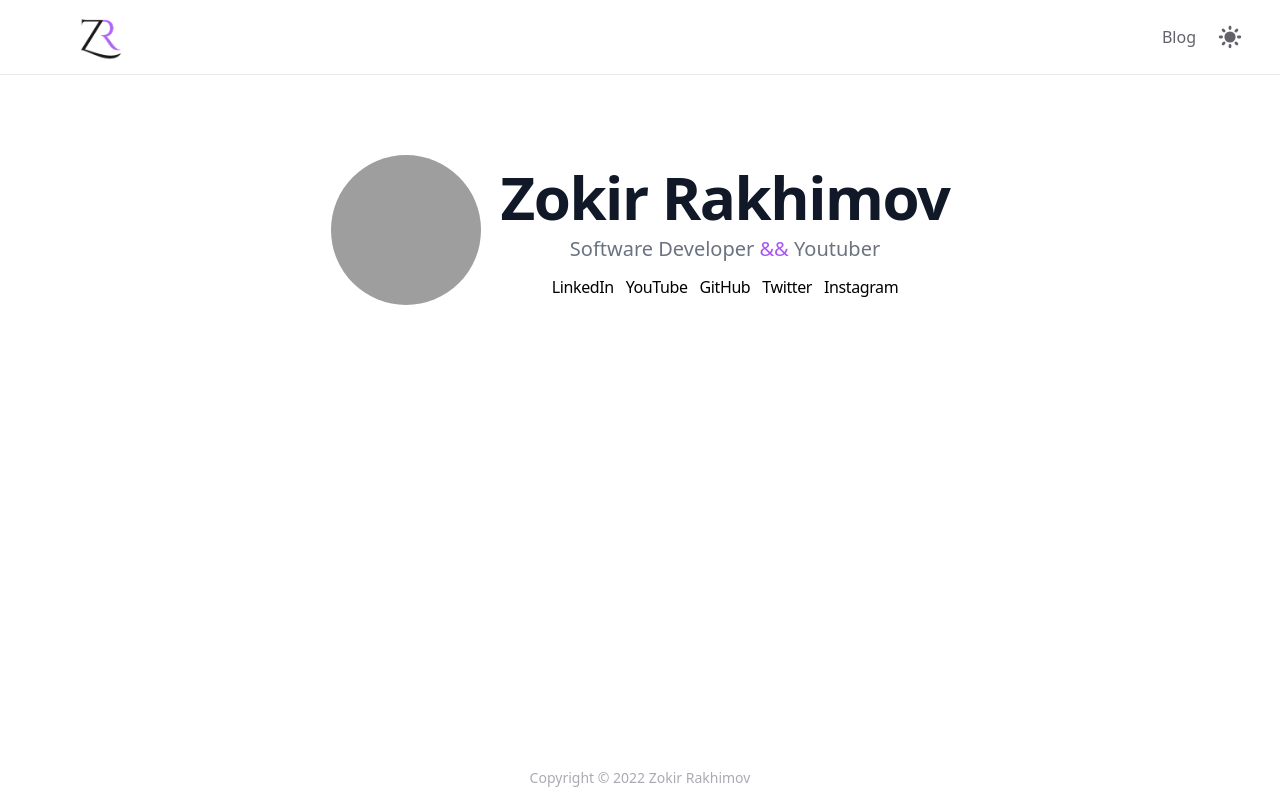
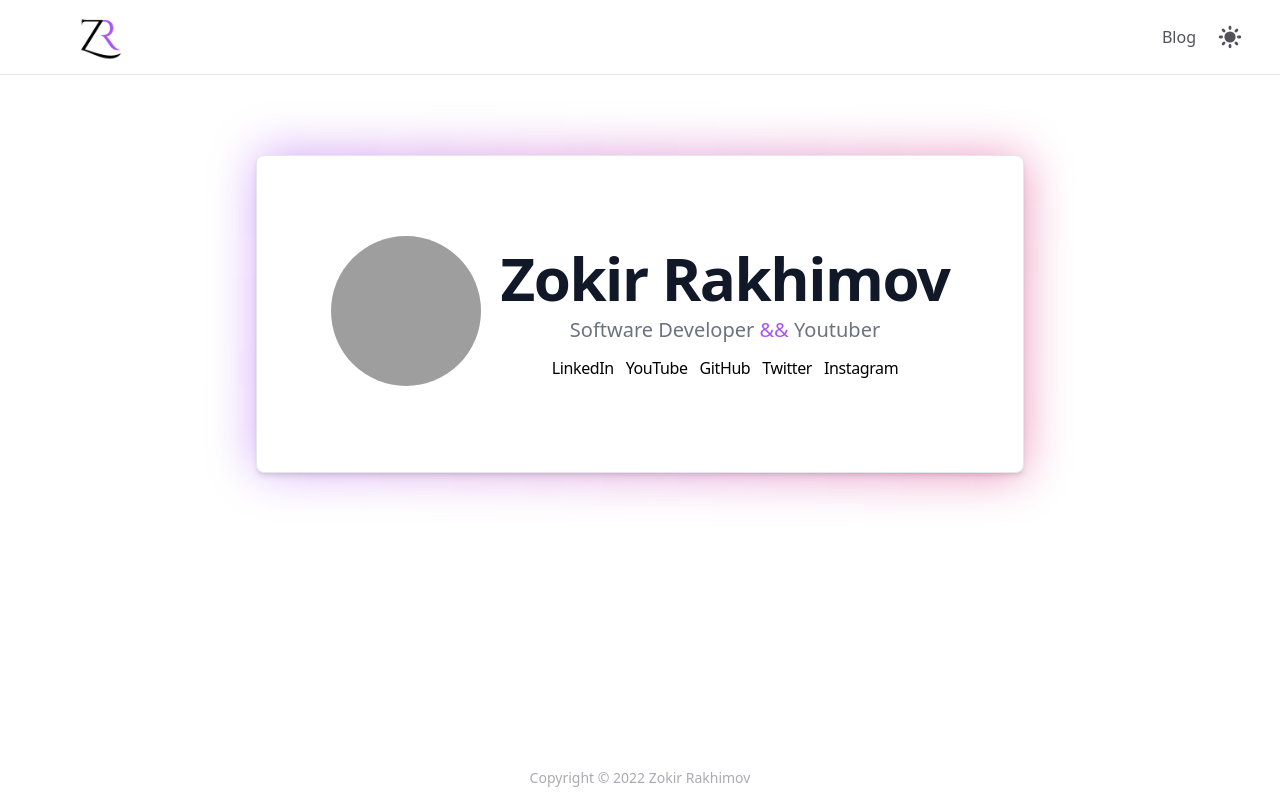
Before and after one commit to bekhzodzaylobiddinov/personal-website, a Next.js app: page / in a window 1280 px wide. Built offline with nearby package versions, Linux system fonts and the light colour scheme; grey boxes are pictures that could not be loaded.

Commit message:
Add Glow

```diff
--- a/components/Header.js
+++ b/components/Header.js
@@ -17,7 +17,7 @@ export default function Header() {
   if (!mounted) return null;
 
   return (
-    <header className="transition duration-300 bg-white text-zinc-600 dark:bg-zinc-800 dark:text-zinc-400 opacity-90 border-b dark:border-zinc-600">
+    <header className="transition duration-300 backdrop-blur-md bg-white/30  text-zinc-600 dark:bg-zinc-800/30 dark:text-zinc-400 border-b dark:border-zinc-600">
       <nav className="flex space-x-5 items-center justify-center">
         <Logo />
         <Link href="/blog">
--- a/components/Landing.js
+++ b/components/Landing.js
@@ -2,8 +2,10 @@ import Image from 'next/image';
 import SocialLinks from '../components/SocialLinks';
 export default function Landing() {
   return (
-    <>
-      <div className="flex sm:flex-row flex-col justify-center items-center  mt-[5rem] space-x-5 whitespace-nowrap">
+    <div className="px-10 sm:px-12 md:px-16 lg:px-[150px] xl:px-[256px] 2xl:px-[400px]">
+      <div className="relative group">
+        <div className="animate-tilt absolute inset-0 bg-gradient-to-r from-purple-500 to-pink-600 blur-xl rounded-lg opacity-50 group-hover:opacity-100 transition group-hover:duration-300 duration-1000"></div>
+        <div className="z-30 mx-auto py-20 flex sm:flex-row flex-col justify-center items-center  mt-[5rem] space-x-5 whitespace-nowrap bg-white backdrop-blur-md rounded-lg border border-gray-200 shadow-md dark:bg-zinc-900 dark:border-zinc-700">
           <div className="">
             <Image
               className="object-cover rounded-full "
@@ -25,6 +27,7 @@ export default function Landing() {
             </div>
           </div>
         </div>
-    </>
+      </div>
+    </div>
   );
 }
--- a/pages/index.js
+++ b/pages/index.js
@@ -14,6 +14,7 @@ export default function Home() {
 
   // Initiate Ociliator animation
   useEffect(() => {
+    window.addEventListener('focus', () => initOciliator(false, theme));
     initOciliator(false, theme);
   }, [theme]);
 
--- a/tailwind.config.js
+++ b/tailwind.config.js
@@ -1,12 +1,26 @@
 /** @type {import('tailwindcss').Config} */
 module.exports = {
-  darkMode: "class",
-  content: [
-    "./pages/**/*.{js,ts,jsx,tsx}",
-    "./components/**/*.{js,ts,jsx,tsx}",
-  ],
+  darkMode: 'class',
+  content: ['./pages/**/*.{js,ts,jsx,tsx}', './components/**/*.{js,ts,jsx,tsx}'],
   theme: {
-    extend: {},
+    extend: {
+      animation: {
+        tilt: 'tilt 5s infinite linear',
+      },
+      keyframes: {
+        tilt: {
+          '0%, 50%, 100%': {
+            transform: 'rotate(0deg)',
+          },
+          '25%': {
+            transform: 'rotate(1deg)',
+          },
+          '75%': {
+            transform: 'rotate(-1deg)',
+          },
+        },
+      },
+    },
   },
   plugins: [],
 };
```
Lines whose indentation alone changed are shown as unchanged.
